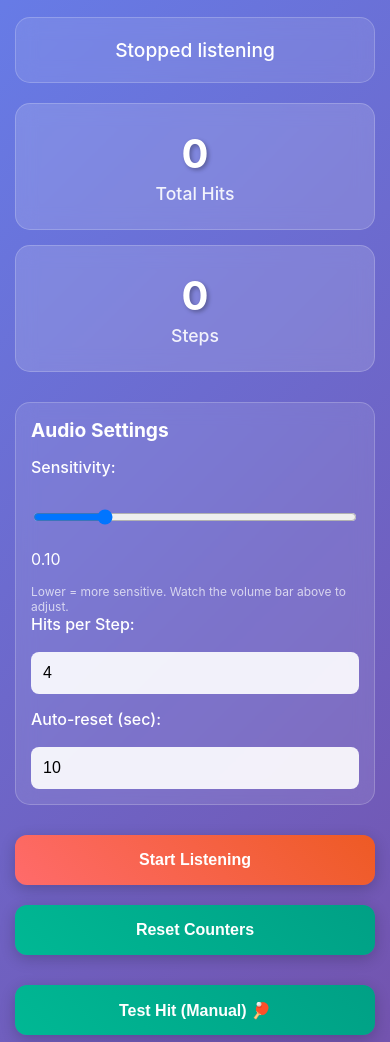
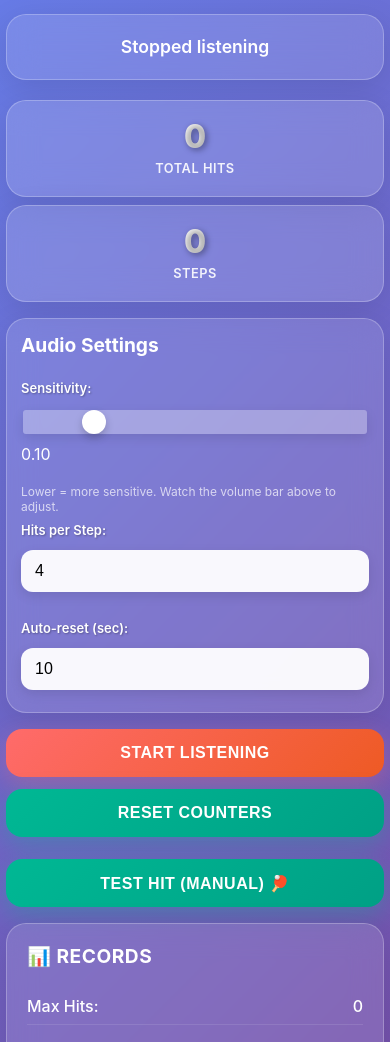
Before and after one commit to gladx/sound-counter, a React app: page / in a window 390 px wide. Shown: the part 98-1140 px from the top of the page. Built offline with nearby package versions, Linux system fonts and the light colour scheme.

Commit message:
Enhance styling and layout in index.css and SoundCounter.js. Adjusted padding, margins, and font sizes for improved responsiveness and aesthetics. Updated volume level display with gradient backgrounds and enhanced visual indicators in SoundCounter.js.

```diff
--- a/src/SoundCounter.js
+++ b/src/SoundCounter.js
@@ -412,23 +412,44 @@ const SoundCounter = () => {
         </p>
         {isListening && (
           <div style={{marginTop: '15px'}}>
-            <div style={{display: 'flex', alignItems: 'center', gap: '10px', marginBottom: '10px'}}>
-              <span style={{color: 'white', minWidth: '100px'}}>Volume Level:</span>
+            <div style={{marginBottom: '15px'}}>
+              <div style={{display: 'flex', justifyContent: 'space-between', alignItems: 'center', marginBottom: '8px'}}>
+                <span style={{color: 'white', fontSize: '14px', fontWeight: '600'}}>Volume Level</span>
+                <span style={{color: 'white', fontSize: '12px', fontFamily: 'monospace', background: 'rgba(0,0,0,0.3)', padding: '4px 8px', borderRadius: '6px'}}>{(currentVolume).toFixed(3)}</span>
+              </div>
               <div style={{
-                flex: 1,
-                height: '20px',
-                background: 'rgba(255,255,255,0.2)',
-                borderRadius: '10px',
-                overflow: 'hidden'
+                height: '12px',
+                background: 'rgba(255,255,255,0.15)',
+                borderRadius: '6px',
+                overflow: 'hidden',
+                position: 'relative',
+                border: '1px solid rgba(255,255,255,0.2)'
               }}>
                 <div style={{
                   height: '100%',
-                  width: `${Math.min(currentVolume * 100 / threshold, 100)}%`,
-                  background: currentVolume > threshold ? '#00b894' : '#74b9ff',
-                  transition: 'width 0.1s ease'
+                  width: `${Math.min(currentVolume * 300, 100)}%`,
+                  background: currentVolume > threshold
+                    ? 'linear-gradient(90deg, #00b894, #00a085)'
+                    : 'linear-gradient(90deg, #74b9ff, #0984e3)',
+                  transition: 'width 0.15s ease',
+                  borderRadius: '6px',
+                  boxShadow: currentVolume > threshold ? '0 0 8px rgba(0, 184, 148, 0.5)' : 'none'
+                }}></div>
+                <div style={{
+                  position: 'absolute',
+                  left: `${threshold * 300}%`,
+                  top: '0',
+                  width: '2px',
+                  height: '100%',
+                  background: '#ff6b6b',
+                  opacity: 0.8
                 }}></div>
               </div>
-              <span style={{color: 'white', minWidth: '60px'}}>{(currentVolume).toFixed(3)}</span>
+              <div style={{display: 'flex', justifyContent: 'space-between', marginTop: '4px'}}>
+                <span style={{color: 'rgba(255,255,255,0.7)', fontSize: '10px'}}>Silent</span>
+                <span style={{color: '#ff6b6b', fontSize: '10px'}}>Threshold</span>
+                <span style={{color: 'rgba(255,255,255,0.7)', fontSize: '10px'}}>Loud</span>
+              </div>
             </div>
             <button
               className="button button-secondary"
--- a/src/index.css
+++ b/src/index.css
@@ -9,48 +9,60 @@ body {
   min-height: 100vh;
   padding: 0;
   margin: 0;
+  overflow-x: hidden;
+  -webkit-overflow-scrolling: touch;
 }
 
 .app {
   display: flex;
   flex-direction: column;
   min-height: 100vh;
-  padding: 20px;
+  padding: 10px;
   box-sizing: border-box;
+  max-width: 100vw;
+  position: relative;
 }
 
 .header {
   text-align: center;
   color: white;
-  margin-bottom: 30px;
+  margin-bottom: 20px;
+  padding: 20px 10px;
+  background: rgba(255, 255, 255, 0.1);
+  backdrop-filter: blur(10px);
+  border-radius: 20px;
+  border: 1px solid rgba(255, 255, 255, 0.2);
 }
 
 .header h1 {
   margin: 0;
-  font-size: 2.5rem;
+  font-size: 2.2rem;
   font-weight: 700;
   text-shadow: 2px 2px 4px rgba(0,0,0,0.3);
+  line-height: 1.2;
 }
 
 .header p {
-  margin: 10px 0 0 0;
+  margin: 8px 0 0 0;
   opacity: 0.9;
-  font-size: 1.1rem;
+  font-size: 1rem;
+  font-weight: 500;
 }
 
 .controls {
   display: flex;
   flex-direction: column;
-  gap: 20px;
-  margin-bottom: 30px;
+  gap: 15px;
+  margin-bottom: 20px;
 }
 
 .control-group {
-  background: rgba(255, 255, 255, 0.1);
-  backdrop-filter: blur(10px);
-  border-radius: 15px;
+  background: rgba(255, 255, 255, 0.12);
+  backdrop-filter: blur(15px);
+  border-radius: 20px;
   padding: 20px;
-  border: 1px solid rgba(255, 255, 255, 0.2);
+  border: 1px solid rgba(255, 255, 255, 0.25);
+  box-shadow: 0 8px 32px rgba(0, 0, 0, 0.1);
 }
 
 .control-group h3 {
@@ -62,8 +74,9 @@ body {
 .input-group {
   display: flex;
   align-items: center;
-  gap: 10px;
-  margin-bottom: 15px;
+  gap: 12px;
+  margin-bottom: 16px;
+  padding: 8px 0;
 }
 
 .input-group:last-child {
@@ -72,103 +85,188 @@ body {
 
 .input-group label {
   color: white;
-  font-weight: 500;
-  min-width: 120px;
+  font-weight: 600;
+  min-width: 110px;
+  font-size: 14px;
+  text-shadow: 1px 1px 2px rgba(0,0,0,0.3);
 }
 
 .input-group input {
   flex: 1;
-  padding: 12px;
+  padding: 14px 16px;
   border: none;
-  border-radius: 8px;
-  background: rgba(255, 255, 255, 0.9);
+  border-radius: 12px;
+  background: rgba(255, 255, 255, 0.95);
   font-size: 16px;
   outline: none;
+  box-shadow: 0 4px 12px rgba(0, 0, 0, 0.1);
+  transition: all 0.3s ease;
+  -webkit-appearance: none;
+}
+
+.input-group input:focus {
+  background: rgba(255, 255, 255, 1);
+  box-shadow: 0 6px 20px rgba(0, 0, 0, 0.15);
+  transform: translateY(-1px);
+}
+
+.input-group input[type="range"] {
+  height: 6px;
+  background: rgba(255, 255, 255, 0.3);
+  border-radius: 3px;
+  padding: 0;
+}
+
+.input-group input[type="range"]::-webkit-slider-thumb {
+  appearance: none;
+  -webkit-appearance: none;
+  height: 24px;
+  width: 24px;
+  border-radius: 50%;
+  background: #fff;
+  cursor: pointer;
+  box-shadow: 0 4px 8px rgba(0, 0, 0, 0.2);
+}
+
+.input-group input[type="range"]::-moz-range-thumb {
+  height: 24px;
+  width: 24px;
+  border-radius: 50%;
+  background: #fff;
+  cursor: pointer;
+  border: none;
+  box-shadow: 0 4px 8px rgba(0, 0, 0, 0.2);
 }
 
 .button {
-  padding: 15px 30px;
-  font-size: 18px;
-  font-weight: 600;
+  padding: 18px 24px;
+  font-size: 16px;
+  font-weight: 700;
   border: none;
-  border-radius: 12px;
+  border-radius: 16px;
   cursor: pointer;
   transition: all 0.3s ease;
-  box-shadow: 0 4px 15px rgba(0,0,0,0.2);
-  min-height: 50px;
+  box-shadow: 0 6px 20px rgba(0,0,0,0.15);
+  min-height: 56px;
   touch-action: manipulation;
+  position: relative;
+  overflow: hidden;
+  text-transform: uppercase;
+  letter-spacing: 0.5px;
+  width: 100%;
+  display: flex;
+  align-items: center;
+  justify-content: center;
+  gap: 8px;
 }
 
 .button:active {
-  transform: translateY(2px);
-  box-shadow: 0 2px 8px rgba(0,0,0,0.2);
+  transform: translateY(2px) scale(0.98);
+  box-shadow: 0 3px 12px rgba(0,0,0,0.2);
+}
+
+.button:before {
+  content: '';
+  position: absolute;
+  top: 0;
+  left: -100%;
+  width: 100%;
+  height: 100%;
+  background: linear-gradient(90deg, transparent, rgba(255,255,255,0.2), transparent);
+  transition: left 0.5s;
+}
+
+.button:active:before {
+  left: 100%;
 }
 
 .button-primary {
-  background: linear-gradient(45deg, #ff6b6b, #ee5a24);
+  background: linear-gradient(135deg, #ff6b6b, #ee5a24);
   color: white;
+  box-shadow: 0 8px 25px rgba(255, 107, 107, 0.3);
 }
 
 .button-secondary {
-  background: linear-gradient(45deg, #74b9ff, #0984e3);
+  background: linear-gradient(135deg, #74b9ff, #0984e3);
   color: white;
+  box-shadow: 0 8px 25px rgba(116, 185, 255, 0.3);
 }
 
 .button-success {
-  background: linear-gradient(45deg, #00b894, #00a085);
+  background: linear-gradient(135deg, #00b894, #00a085);
   color: white;
+  box-shadow: 0 8px 25px rgba(0, 184, 148, 0.3);
 }
 
 .button:disabled {
-  opacity: 0.6;
+  opacity: 0.5;
   cursor: not-allowed;
   transform: none;
+  box-shadow: 0 4px 12px rgba(0,0,0,0.1);
 }
 
 .stats {
   display: grid;
   grid-template-columns: 1fr 1fr;
-  gap: 20px;
-  margin-bottom: 30px;
+  gap: 12px;
+  margin-bottom: 20px;
 }
 
 .stat-card {
   background: rgba(255, 255, 255, 0.15);
-  backdrop-filter: blur(10px);
-  border-radius: 15px;
-  padding: 25px;
+  backdrop-filter: blur(15px);
+  border-radius: 20px;
+  padding: 24px 16px;
   text-align: center;
-  border: 1px solid rgba(255, 255, 255, 0.2);
+  border: 1px solid rgba(255, 255, 255, 0.25);
+  box-shadow: 0 8px 32px rgba(0, 0, 0, 0.1);
+  transition: transform 0.3s ease, box-shadow 0.3s ease;
+}
+
+.stat-card:active {
+  transform: scale(0.98);
+  box-shadow: 0 4px 16px rgba(0, 0, 0, 0.15);
 }
 
 .stat-value {
-  font-size: 3rem;
-  font-weight: 700;
+  font-size: 2.8rem;
+  font-weight: 800;
   color: white;
   margin: 0;
-  text-shadow: 2px 2px 4px rgba(0,0,0,0.3);
+  text-shadow: 2px 2px 6px rgba(0,0,0,0.4);
+  background: linear-gradient(135deg, #fff, #f0f0f0);
+  -webkit-background-clip: text;
+  -webkit-text-fill-color: transparent;
+  background-clip: text;
+  line-height: 1;
 }
 
 .stat-label {
-  font-size: 1.1rem;
+  font-size: 0.9rem;
   color: rgba(255, 255, 255, 0.9);
-  margin: 5px 0 0 0;
-  font-weight: 500;
+  margin: 8px 0 0 0;
+  font-weight: 600;
+  text-transform: uppercase;
+  letter-spacing: 0.5px;
 }
 
 .record-section {
-  background: rgba(255, 255, 255, 0.1);
-  backdrop-filter: blur(10px);
-  border-radius: 15px;
-  padding: 20px;
+  background: rgba(255, 255, 255, 0.12);
+  backdrop-filter: blur(15px);
+  border-radius: 20px;
+  padding: 24px;
   margin-bottom: 20px;
-  border: 1px solid rgba(255, 255, 255, 0.2);
+  border: 1px solid rgba(255, 255, 255, 0.25);
+  box-shadow: 0 8px 32px rgba(0, 0, 0, 0.1);
 }
 
 .record-section h3 {
-  margin: 0 0 15px 0;
+  margin: 0 0 20px 0;
   color: white;
-  font-size: 1.3rem;
+  font-size: 1.2rem;
+  font-weight: 700;
+  text-transform: uppercase;
+  letter-spacing: 0.5px;
 }
 
 .record-item {
@@ -176,25 +274,35 @@ body {
   justify-content: space-between;
   align-items: center;
   color: white;
-  margin-bottom: 8px;
-  font-size: 1.1rem;
+  margin-bottom: 12px;
+  font-size: 1rem;
+  font-weight: 500;
+  padding: 8px 0;
+  border-bottom: 1px solid rgba(255, 255, 255, 0.1);
+}
+
+.record-item:last-of-type {
+  border-bottom: none;
+  margin-bottom: 0;
 }
 
 .status {
   text-align: center;
-  padding: 20px;
-  background: rgba(255, 255, 255, 0.1);
-  backdrop-filter: blur(10px);
-  border-radius: 15px;
+  padding: 24px 20px;
+  background: rgba(255, 255, 255, 0.12);
+  backdrop-filter: blur(15px);
+  border-radius: 20px;
   margin-bottom: 20px;
-  border: 1px solid rgba(255, 255, 255, 0.2);
+  border: 1px solid rgba(255, 255, 255, 0.25);
+  box-shadow: 0 8px 32px rgba(0, 0, 0, 0.1);
 }
 
 .status-text {
   color: white;
-  font-size: 1.2rem;
+  font-size: 1.1rem;
   margin: 0;
-  font-weight: 500;
+  font-weight: 600;
+  line-height: 1.4;
 }
 
 .listening-indicator {
@@ -233,33 +341,121 @@ body {
 /* Mobile responsiveness */
 @media (max-width: 768px) {
   .app {
-    padding: 15px;
+    padding: 8px;
+  }
+
+  .header {
+    padding: 16px;
+    margin-bottom: 16px;
   }
 
   .header h1 {
-    font-size: 2rem;
+    font-size: 1.8rem;
+  }
+
+  .header p {
+    font-size: 0.9rem;
   }
 
   .stats {
-    grid-template-columns: 1fr;
-    gap: 15px;
+    gap: 10px;
+    margin-bottom: 16px;
+  }
+
+  .stat-card {
+    padding: 20px 12px;
   }
 
   .stat-value {
-    font-size: 2.5rem;
+    font-size: 2.2rem;
+  }
+
+  .stat-label {
+    font-size: 0.8rem;
   }
 
   .control-group {
-    padding: 15px;
+    padding: 16px;
+  }
+
+  .controls {
+    gap: 12px;
+    margin-bottom: 16px;
   }
 
   .input-group {
     flex-direction: column;
     align-items: stretch;
+    gap: 8px;
+    margin-bottom: 12px;
   }
 
   .input-group label {
     min-width: auto;
-    margin-bottom: 8px;
+    margin-bottom: 4px;
+    font-size: 13px;
+  }
+
+  .input-group input {
+    padding: 12px 14px;
+  }
+
+  .button {
+    padding: 16px 20px;
+    font-size: 15px;
+    min-height: 52px;
+  }
+
+  .record-section {
+    padding: 20px;
+  }
+
+  .status {
+    padding: 20px 16px;
   }
 }
+
+@media (max-width: 480px) {
+  .app {
+    padding: 6px;
+  }
+
+  .header h1 {
+    font-size: 1.6rem;
+  }
+
+  .stats {
+    grid-template-columns: 1fr;
+    gap: 8px;
+  }
+
+  .stat-value {
+    font-size: 2rem;
+  }
+
+  .control-group {
+    padding: 14px;
+  }
+
+  .button {
+    font-size: 14px;
+    padding: 14px 18px;
+    min-height: 48px;
+  }
+}
+
+/* Improve touch targets and accessibility */
+@media (hover: none) and (pointer: coarse) {
+  .button {
+    min-height: 56px;
+  }
+
+  .input-group input {
+    min-height: 44px;
+  }
+
+  .input-group input[type="range"] {
+    min-height: 44px;
+    padding: 18px 0;
+  }
+}
```
